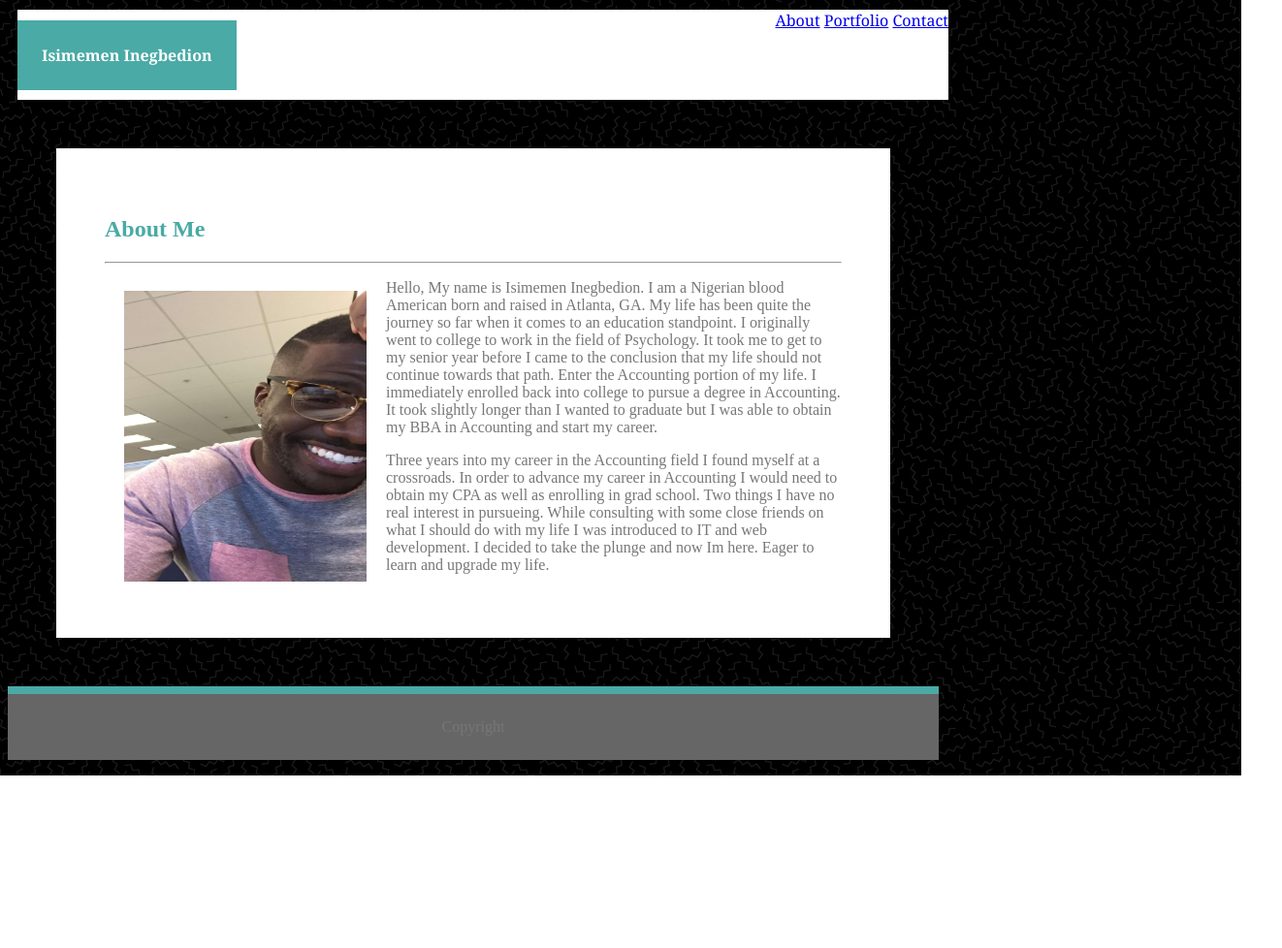
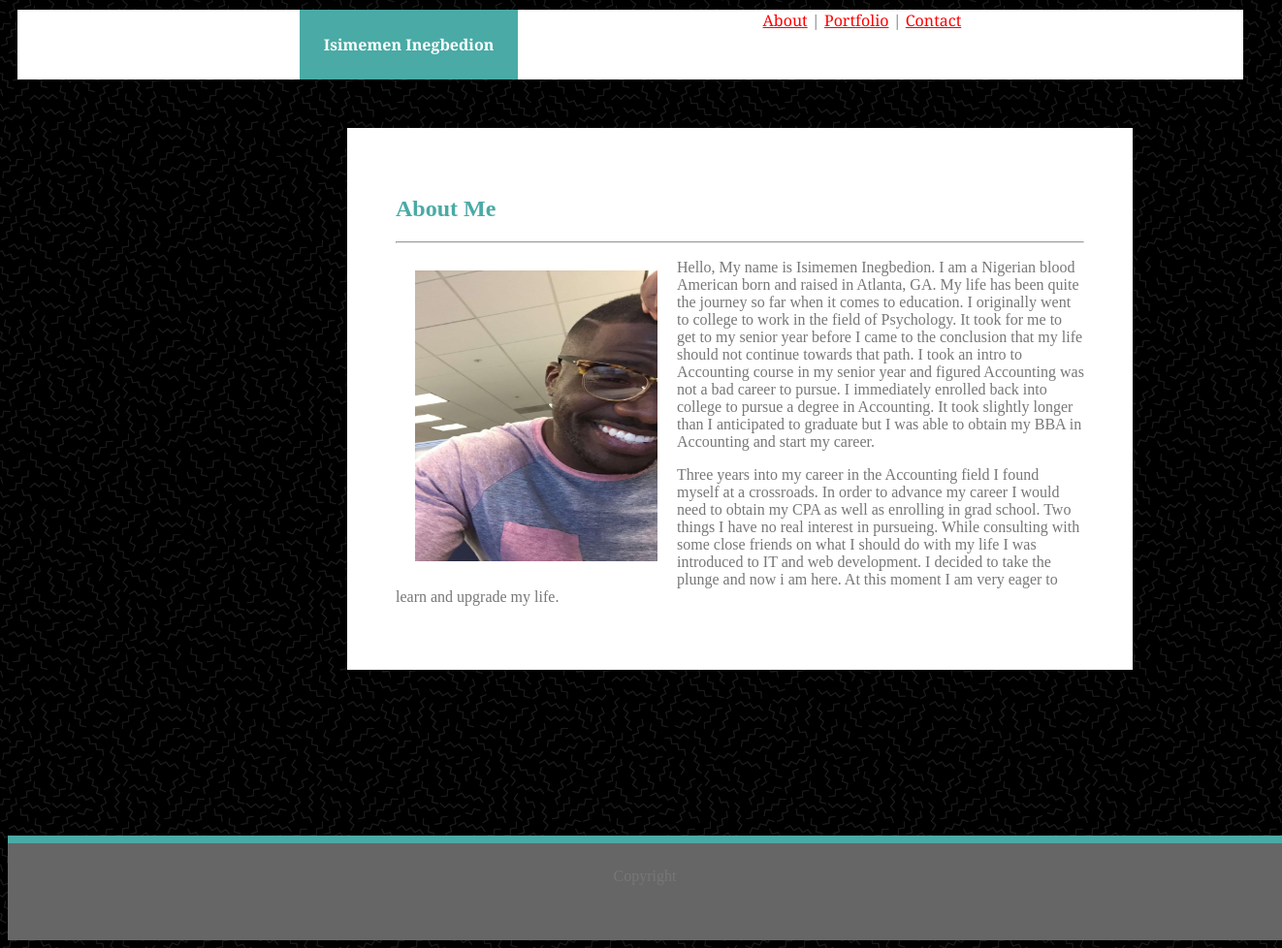
Before and after one commit to illimitableissi/Basic-Portfolio, a plain HTML site: page index.html in a window 1280 px wide. Shown: the whole page at 97% size, 1322 px wide, since content can reach past the window. Before the commit the page ends 800 px from the top, so only its background shows below. Drawn offline with Linux system fonts and the light colour scheme.

Commit message:
more updates

```diff
--- a/assets/css/style.css
+++ b/assets/css/style.css
@@ -2,8 +2,8 @@ header{
     font-family: 'Georgia', Times, Times New Roman, serif;
     background-color: #ffffff;
     border-color: #cccccc;
-    width: 960px;
-    margin:10px
+    margin:10px;
+    width: 100%;
     }
 
 h1{
@@ -13,6 +13,7 @@ h1{
     text-align: center;
     display: inline-block;
     font-size: 16px;
+    margin: 0px 0px 0px 23%
 }
 
 h2{
@@ -23,10 +24,11 @@ h2{
 footer{
     background-color: #666666;
     text-align:center;
-    font: 'Arial', 'Helvetica Neue', Helvetica, sans-serif;
     clear: both;
     padding: 25px;
     border-top: 8px solid #4aaaa5;
+    width: 100%;
+    height: 50px
     }
 
 body{
@@ -34,8 +36,7 @@ body{
     background-color: #ffffff;
     border-color: #dddddd;
     color: #777777;
-    width: 960px;
-    background-image: url(../images/memphis-mini-dark.png);
+    background-image: url(../images/memphis-mini-dark.png)
 }
 
 button {
@@ -57,6 +58,7 @@ button {
 
 .Links{
     float: right;
+    margin: 0px 23% 0px 0px
 }
 
 img{
@@ -73,18 +75,21 @@ input{
 
 .AboutMe{
     padding: 50px;
-    margin: 50px;
+    margin: 50px 50px -100px 100px;
     border: 10px;
     background-color: #ffffff
 }
 
-.Whole{
-    max-width: 960px;
+.content{
+    width: 960px;
+    margin-left: 250px;
+    min-height: calc(100vh - 70px);
 }
 
+a:link {
+    color: red
+}
 
-#bottom-center{
-    position: absolute;
-    top: 50%;
-    left: 50%;
-    transform: translate(-50%, -50%);
+a:visited {
+     color: green;
+}
--- a/index.html
+++ b/index.html
@@ -7,18 +7,18 @@
     <meta http-equiv="X-UA-Compatible" content="ie=edge">
     <title>That Portfolio Though</title>
 </head>
+<body>
 
-<div class="Whole">
 <header>
     <h1>Isimemen Inegbedion</h1>
 <div class="Links">
-<a href="index.html">About</a>
-<a href="portfolio.html">Portfolio</a>
+<a href="index.html">About</a> |
+<a href="portfolio.html">Portfolio</a> |
 <a href="contact.html">Contact</a>
 </div>
 </header>
+<div class="content">
 
-<body>
 <div class="AboutMe">
 <h2>About Me</h2>
 <hr>
@@ -26,21 +26,20 @@
 
     <section>
         <p>Hello, My name is Isimemen Inegbedion. I am a Nigerian blood American born and raised in Atlanta, GA.
-        My life has been quite the journey so far when it comes to an education standpoint. I originally went to college
-        to work in the field of Psychology. It took me to get to my senior year before I came to the conclusion that my life should not
-        continue towards that path. Enter the Accounting portion of my life. I immediately enrolled back into college to pursue a degree in Accounting.
-        It took slightly longer than I wanted to graduate but I was able to obtain my BBA in Accounting and start my career.
+        My life has been quite the journey so far when it comes to education. I originally went to college
+        to work in the field of Psychology. It took for me to get to my senior year before I came to the conclusion that my life should not
+        continue towards that path. I took an intro to Accounting course in my senior year and figured Accounting was not a bad career to pursue. I immediately enrolled back into college to pursue a degree in Accounting.
+        It took slightly longer than I anticipated to graduate but I was able to obtain my BBA in Accounting and start my career.
         </p>
         <p>
-        Three years into my career in the Accounting field I found myself at a crossroads. In order to advance my career in Accounting I would need to obtain my CPA
+        Three years into my career in the Accounting field I found myself at a crossroads. In order to advance my career I would need to obtain my CPA
         as well as enrolling in grad school. Two things I have no real interest in pursueing. While consulting with some close friends on what I should do with my life I was introduced to
-        IT and web development. I decided to take the plunge and now Im here. Eager to learn and upgrade my life.
+        IT and web development. I decided to take the plunge and now i am here. At this moment I am very eager to learn and upgrade my life.
         </p>
     </section>
 </div>
-
-<footer>Copyright</footer>
+</div>
+<footer class="footer">Copyright</footer>
 </body>
-</div>
 
 </html>
```
Also changed, not shown: contact.html (+6 -4 lines), portfolio.html (+13 -12 lines).
